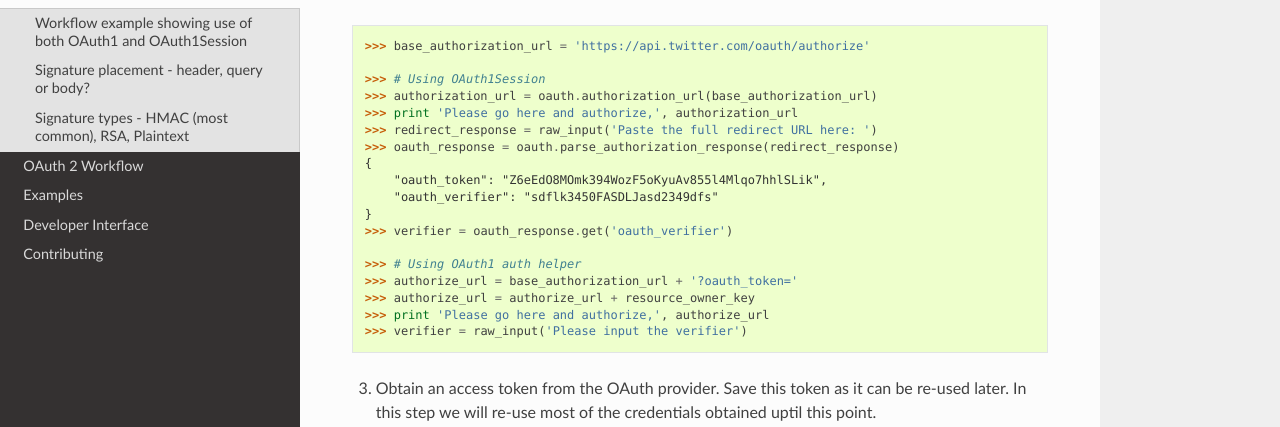
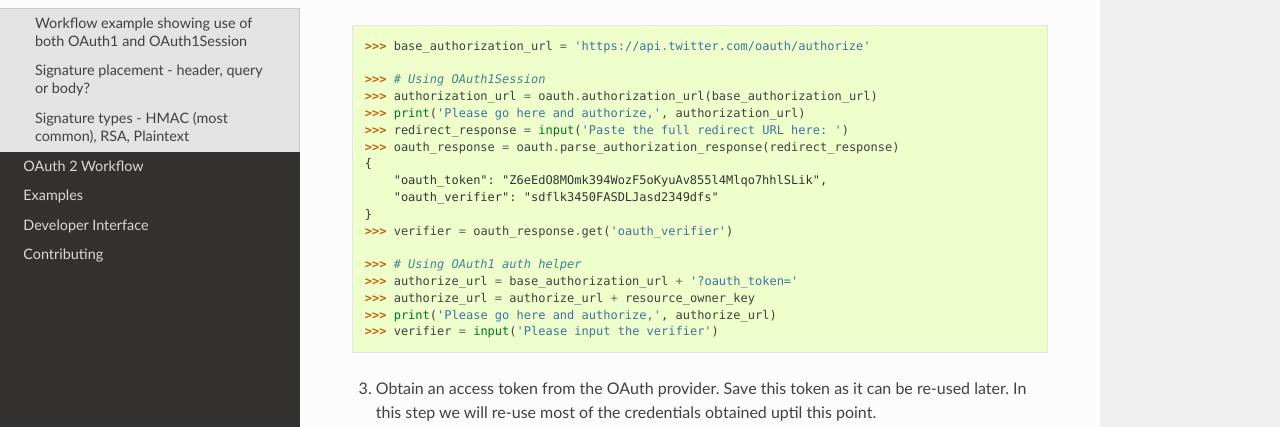
Before and after one commit to requests/requests-oauthlib, a Sphinx documentation site: the page built from docs/oauth1_workflow.rst, in a window 1280 px wide and 900 px high, scrolled down 1273 px. Shown: the part 154-581 px from the top of the window. Built offline with Sphinx 7.4.7 and the Read the Docs theme 2.0.0, drawn with Linux system fonts in a browser that asks for light colours.

Commit message:
Update Python 2 examples in docs to Python 3

```diff
--- a/docs/examples/bitbucket.rst
+++ b/docs/examples/bitbucket.rst
@@ -27,10 +27,10 @@ try out the command line interactive example below.
 
     >>> # 3. Redirect user to Bitbucket for authorization
     >>> authorization_url = bitbucket.authorization_url(authorization_base_url)
-    >>> print 'Please go here and authorize,', authorization_url
+    >>> print('Please go here and authorize,', authorization_url)
 
     >>> # 4. Get the authorization verifier code from the callback url
-    >>> redirect_response = raw_input('Paste the full redirect URL here:')
+    >>> redirect_response = input('Paste the full redirect URL here:')
     >>> bitbucket.parse_authorization_response(redirect_response)
 
     >>> # 5. Fetch the access token
@@ -38,4 +38,4 @@ try out the command line interactive example below.
 
     >>> # 6. Fetch a protected resource, i.e. user profile
     >>> r = bitbucket.get('https://bitbucket.org/api/1.0/user')
-    >>> print r.content
+    >>> print(r.content)
--- a/docs/examples/facebook.rst
+++ b/docs/examples/facebook.rst
@@ -25,10 +25,10 @@ a callback URL then you can try out the command line interactive example below.
 
     >>> # Redirect user to Facebook for authorization
     >>> authorization_url, state = facebook.authorization_url(authorization_base_url)
-    >>> print 'Please go here and authorize,', authorization_url
+    >>> print('Please go here and authorize,', authorization_url)
 
     >>> # Get the authorization verifier code from the callback url
-    >>> redirect_response = raw_input('Paste the full redirect URL here:')
+    >>> redirect_response = input('Paste the full redirect URL here:')
 
     >>> # Fetch the access token
     >>> facebook.fetch_token(token_url, client_secret=client_secret,
@@ -36,4 +36,4 @@ a callback URL then you can try out the command line interactive example below.
 
     >>> # Fetch a protected resource, i.e. user profile
     >>> r = facebook.get('https://graph.facebook.com/me?')
-    >>> print r.content
+    >>> print(r.content)
--- a/docs/examples/github.rst
+++ b/docs/examples/github.rst
@@ -22,10 +22,10 @@ command line interactive example below.
 
     >>> # Redirect user to GitHub for authorization
     >>> authorization_url, state = github.authorization_url(authorization_base_url)
-    >>> print 'Please go here and authorize,', authorization_url
+    >>> print('Please go here and authorize,', authorization_url)
 
     >>> # Get the authorization verifier code from the callback url
-    >>> redirect_response = raw_input('Paste the full redirect URL here:')
+    >>> redirect_response = input('Paste the full redirect URL here:')
 
     >>> # Fetch the access token
     >>> github.fetch_token(token_url, client_secret=client_secret,
@@ -33,4 +33,4 @@ command line interactive example below.
 
     >>> # Fetch a protected resource, i.e. user profile
     >>> r = github.get('https://api.github.com/user')
-    >>> print r.content
+    >>> print(r.content)
--- a/docs/examples/tumblr.rst
+++ b/docs/examples/tumblr.rst
@@ -24,14 +24,14 @@ Enter a call back url (can just be http://www.tumblr.com/dashboard) and get the
 
     >>> # Link user to authorization page
     >>> authorization_url = tumblr.authorization_url(authorization_base_url)
-    >>> print 'Please go here and authorize,', authorization_url
+    >>> print('Please go here and authorize,', authorization_url)
 
     >>> # Get the verifier code from the URL
-    >>> redirect_response = raw_input('Paste the full redirect URL here: ')
+    >>> redirect_response = input('Paste the full redirect URL here: ')
     >>> tumblr.parse_authorization_response(redirect_response)
 
     >>> # Fetch the access token
     >>> tumblr.fetch_access_token(access_token_url)
 
     >>> # Fetch a protected resource
-    >>> print tumblr.get('http://api.tumblr.com/v2/user/dashboard')
+    >>> print(tumblr.get('http://api.tumblr.com/v2/user/dashboard'))
--- a/docs/oauth1_workflow.rst
+++ b/docs/oauth1_workflow.rst
@@ -71,8 +71,8 @@ Workflow example showing use of both OAuth1 and OAuth1Session
 
     >>> # Using OAuth1Session
     >>> authorization_url = oauth.authorization_url(base_authorization_url)
-    >>> print 'Please go here and authorize,', authorization_url
-    >>> redirect_response = raw_input('Paste the full redirect URL here: ')
+    >>> print('Please go here and authorize,', authorization_url)
+    >>> redirect_response = input('Paste the full redirect URL here: ')
     >>> oauth_response = oauth.parse_authorization_response(redirect_response)
     {
         "oauth_token": "Z6eEdO8MOmk394WozF5oKyuAv855l4Mlqo7hhlSLik",
@@ -83,8 +83,8 @@ Workflow example showing use of both OAuth1 and OAuth1Session
     >>> # Using OAuth1 auth helper
     >>> authorize_url = base_authorization_url + '?oauth_token='
     >>> authorize_url = authorize_url + resource_owner_key
-    >>> print 'Please go here and authorize,', authorize_url
-    >>> verifier = raw_input('Please input the verifier')
+    >>> print('Please go here and authorize,', authorize_url)
+    >>> verifier = input('Please input the verifier')
 
 3. Obtain an access token from the OAuth provider. Save this token as it can be
    re-used later. In this step we will re-use most of the credentials obtained
@@ -153,12 +153,12 @@ OAuth takes many forms, so let's take a look at a few different forms:
     import requests
     from requests_oauthlib import OAuth1
 
-    url = u'https://api.twitter.com/1/account/settings.json'
+    url = 'https://api.twitter.com/1/account/settings.json'
 
-    client_key = u'...'
-    client_secret = u'...'
-    resource_owner_key = u'...'
-    resource_owner_secret = u'...'
+    client_key = '...'
+    client_secret = '...'
+    resource_owner_key = '...'
+    resource_owner_secret = '...'
 
 
 Header signing (recommended):
--- a/docs/oauth2_workflow.rst
+++ b/docs/oauth2_workflow.rst
@@ -72,8 +72,8 @@ the provider is Google and the protected resource is the user's profile.
             # parameters.
             access_type="offline", prompt="select_account")
 
-    >>> print 'Please go to %s and authorize access.' % authorization_url
-    >>> authorization_response = raw_input('Enter the full callback URL')
+    >>> print(f'Please go to {authorization_url} and authorize access.')
+    >>> authorization_response = input('Enter the full callback URL')
 
 2. Fetch an access token from the provider using the authorization code
    obtained during user authorization.
```
Also changed, not shown: 1 other file.
